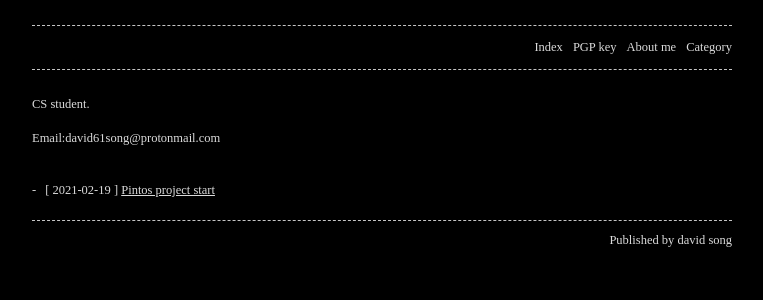
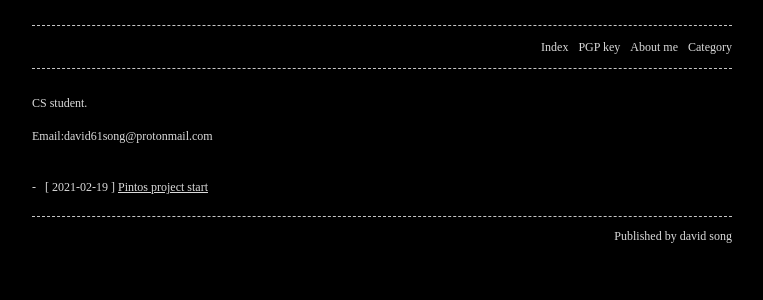
Before and after one commit to david61song/david61song.github.io, a Jekyll site: the page built from about.md, in a window 1280 px wide. Shown: the top 300 px of the page, without its empty margins (258-1021 px from the left). Built offline with Jekyll 4.4.1, drawn with Linux system fonts in a browser that asks for light colours.

Commit message:
font size changed

```diff
--- a/_sass/base.scss
+++ b/_sass/base.scss
@@ -6,7 +6,7 @@
  * Style variables
  */
 $base-font-family:     'Source Code Pro';
-$base-font-size:       12.5px !default;
+$base-font-size:       12px !default;
 $mobile-font-size:     12px !default;
 $base-line-height:     1.5 !default;
 $container-width:      90% !default;
```
Also changed, not shown: 8 other files.
